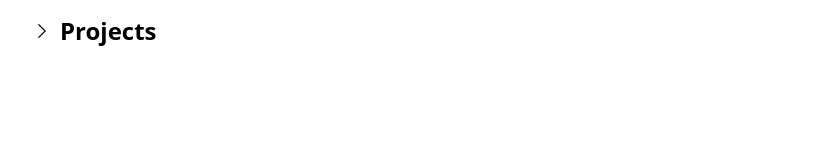
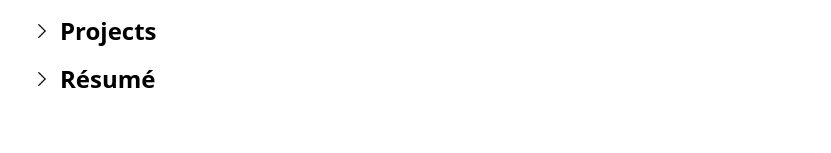
Before and after one commit to KYash03/PersonalWebsite, a Next.js app: page / in a window 1280 px wide. Shown: the part 519-672 px from the top of the page, without its empty margins (224-1055 px from the left). Built offline with nearby package versions, Linux system fonts and the light colour scheme.

Commit message:
added resume and add personal website as project

```diff
--- a/app/components/Projects.tsx
+++ b/app/components/Projects.tsx
@@ -54,6 +54,13 @@ export default function Projects() {
       technologies:
         "Google's Solar API, React, TypeScript, Python (Flask), Google Cloud Run, Netlify",
     },
+    {
+      title: "Personal Portfolio Website",
+      link: "https://CHANGE-THIS.com",
+      description:
+        "A comprehensive portfolio website showcasing my skills, projects, and professional journey. Features a clean, responsive design with interactive elements to provide a seamless user experience.",
+      technologies: "React, Tailwind CSS, Next.js, Vercel, TypeScript",
+    },
   ];
 
   return (
--- /dev/null
+++ b/app/components/Resume.tsx
@@ -0,0 +1,10 @@
+export default function Resume() {
+  return (
+    <div className="border-l-2 border-gray-200 pl-4 mb-6">
+      <iframe
+        src="/Résumé - Yash Kumar.pdf"
+        style={{ width: "100%", height: "500px" }}
+      ></iframe>
+    </div>
+  );
+}
--- /dev/null
+++ b/app/components/ResumeButton.tsx
@@ -0,0 +1,34 @@
+"use client";
+import { useState } from "react";
+
+import Image from "next/image";
+
+import Resume from "./Resume";
+
+import { handleClick } from "../Helper";
+
+export default function ResumeButton() {
+  const [isClickedResume, setClickResume] = useState(false);
+
+  return (
+    <>
+      <button
+        onClick={handleClick({
+          setClickedState: setClickResume,
+          clickedState: isClickedResume,
+        })}
+        className="mb-6 text-2xl font-semibold hover:underline flex items-center"
+      >
+        <Image
+          src={isClickedResume ? "/down.png" : "/right.png"}
+          alt="Toggle"
+          width={20}
+          height={20}
+          className="mr-2"
+        />
+        Résumé
+      </button>
+      {isClickedResume && <Resume />}
+    </>
+  );
+}
--- a/app/page.tsx
+++ b/app/page.tsx
@@ -4,6 +4,7 @@ import ConnectButton from "./components/ConnectButton";
 import EducationButton from "./components/EducationButton";
 import WorkExperienceButton from "./components/WorkExperienceButton";
 import ProjectsButton from "./components/ProjectsButton";
+import ResumeButton from "./components/ResumeButton";
 import Footer from "./components/Footer";
 
 export default function Home() {
@@ -18,10 +19,11 @@ export default function Home() {
             <EducationButton />
             <WorkExperienceButton />
             <ProjectsButton />
+            <ResumeButton />
           </div>
         </div>
       </main>
-      {/* TO DO: HACKATHON UNI, RESUME, SKILLS, PERSONAL WEBSITE AS PROJECT*/}
+      {/* TO DO: SKILLS, Lexster law hyperlink*/}
       <Footer />
     </div>
   );
```
Also changed, not shown: 1 other file (tests, documents, lock files or other folders).
